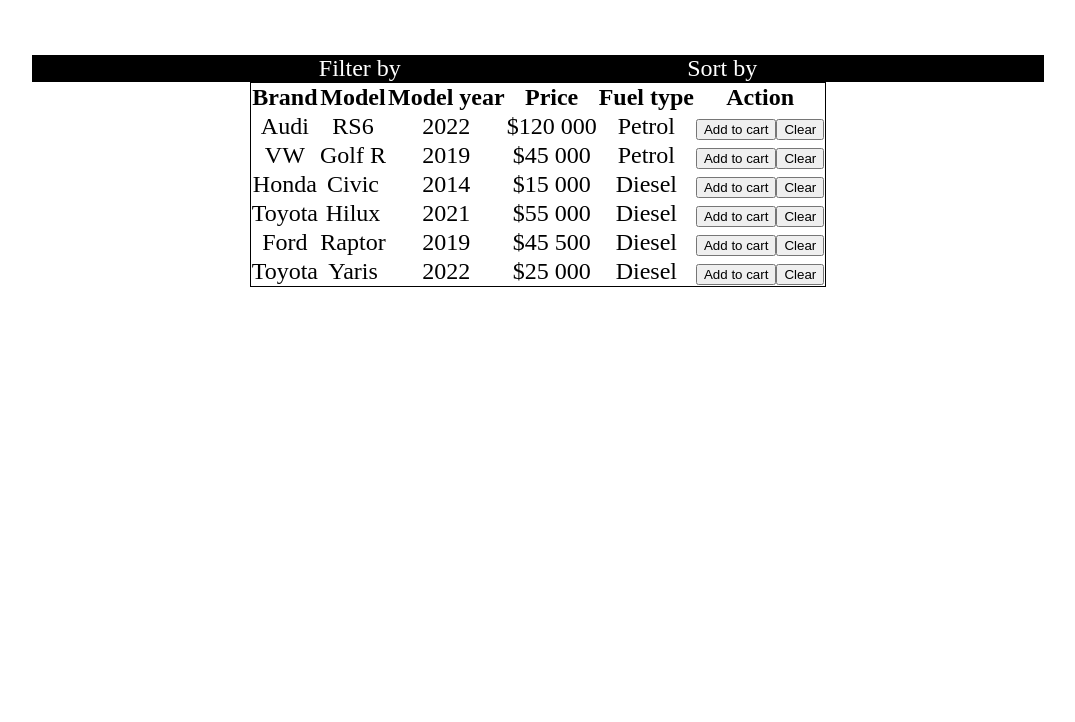
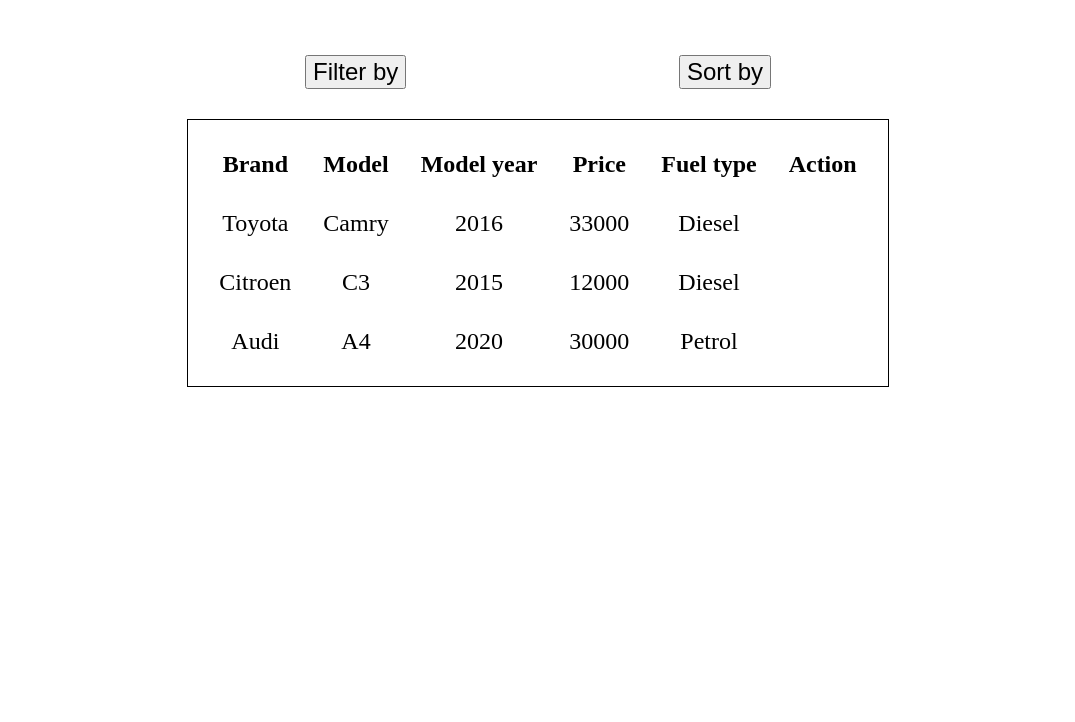
Before and after one commit to Andjelko28/Shop-cart, a plain HTML site: page index.html in a window 1280 px wide. Shown: the part 78-800 px from the top of the page, without its empty margins (102-1177 px from the left). Drawn offline with Linux system fonts and the light colour scheme.

Commit message:
Create JSON with products and implement it to the HTML table

```diff
--- a/index.css
+++ b/index.css
@@ -18,7 +18,6 @@
     max-width: 80%;
     margin: auto;
     margin-top: 70px ;
-    background-color: black;
     justify-content: space-evenly;
     font-size: 1.5em;
     color: white;
@@ -35,14 +34,31 @@
 
 table{
     border: 1px solid black;
-    border-collapse:collapse ;
     margin: auto;
+    margin-top: 30px;
     text-align: center;
     max-width: 80%;
     font-size: 1.5em;
     border-spacing: 30px;
 }
 
-tr{
-    border-collapse: 1px solid black;
+.dropdown{
+    display: inline-block;
 }
+
+.dropdown-toggle{
+    font-size: 1em;
+}
+
+.dropdown-menu{
+display: none;
+}
+
+.dropdown:hover .dropdown-menu{
+    display: block;
+}
+
+.dropdown-menu a{
+    display: block;
+    font-size: 0.8em;
+}
--- a/index.html
+++ b/index.html
@@ -1,10 +1,9 @@
 <!DOCTYPE html>
 <html lang="en">
-
   <head>
-    <meta charset="UTF-8">
-    <meta name="viewport" content="width=device-width, initial-scale=1.0">
-    <link rel="stylesheet" href="index.css">
+    <meta charset="UTF-8" />
+    <meta name="viewport" content="width=device-width, initial-scale=1.0" />
+    <link rel="stylesheet" href="index.css" />
     <script defer src="index.js"></script>
     <title>Document</title>
   </head>
@@ -12,12 +11,22 @@
   <body>
     <nav>
       <div class="cart">
-            <a href="">Cart</a>
+        <a href="">Cart<span> 0</span></a>
       </div>
     </nav>
     <div class="options">
-       <div>Filter by</div>
-       <div>Sort by</div>
+      <div class="dropdown">
+        <button class="dropdown-toggle">Filter by</button>
+      </div>
+      <div class="dropdown">
+        <button class="dropdown-toggle">Sort by</button>
+        <div class="dropdown-menu">
+          <a href="#" class="dropdown-items">A - Z</a>
+          <a href="#" class="dropdown-items">Z - A</a>
+          <a href="#" class="dropdown-items">Highest - Lowest</a>
+          <a href="#" class="dropdown-items">Lowest - Highest</a>
+        </div>
+      </div>
     </div>
     <table>
       <thead>
@@ -28,59 +37,11 @@
           <th>Price</th>
           <th>Fuel type</th>
           <th>Action</th>
-          <tbody>
-            <tr>
-              <td>Audi</td>
-              <td>RS6</td>
-              <td>2022</td>
-              <td>$120 000</td>
-              <td>Petrol</td>
-              <td><button>Add to cart</button><button>Clear</button></td>
-            </tr>
-            <tr>
-              <td>VW</td>
-              <td>Golf R</td>
-              <td>2019</td>
-              <td>$45 000</td>
-              <td>Petrol</td>
-              <td><button>Add to cart</button><button>Clear</button></td>
-            </tr>
-            <tr>
-              <td>Honda</td>
-              <td>Civic</td>
-              <td>2014</td>
-              <td>$15 000</td>
-              <td>Diesel</td>
-              <td><button>Add to cart</button><button>Clear</button></td>
-            </tr>
-            <tr>
-              <td>Toyota</td>
-              <td>Hilux</td>
-              <td>2021</td>
-              <td>$55 000</td>
-              <td>Diesel</td>
-              <td><button>Add to cart</button><button>Clear</button></td>
-            </tr>
-            <tr>
-              <td>Ford</td>
-              <td>Raptor</td>
-              <td>2019</td>
-              <td>$45 500</td>
-              <td>Diesel</td>
-              <td><button>Add to cart</button><button>Clear</button></td>
-            </tr>
-            <tr>
-              <td>Toyota</td>
-              <td>Yaris</td>
-              <td>2022</td>
-              <td>$25 000</td>
-              <td>Diesel</td>
-              <td><button>Add to cart</button><button>Clear</button></td>
-            </tr>
+          <tbody id="data-output">
+
           </tbody>
         </tr>
       </thead>
     </table>
   </body>
-
 </html>
--- a/index.js
+++ b/index.js
@@ -0,0 +1,20 @@
+fetch("products.json")
+.then(function(response){
+    return response.json();
+})
+.then(function(products){
+    let placeholder = document.querySelector('#data-output');
+    let out = '';
+    for(let product of products){
+        out +=`
+        <tr>
+        <td>${product.brand}</td>
+        <td>${product.model}</td>
+        <td>${product.year}</td>
+        <td>${product.price}</td>
+        <td>${product.fuel}</td>
+        </tr>
+        `
+    }
+    placeholder.innerHTML = out;
+})
--- /dev/null
+++ b/products.json
@@ -0,0 +1,24 @@
+[
+    {
+        "brand":"Toyota",
+        "model":"Camry",
+        "year":2016,
+        "price":33000,
+        "fuel":"Diesel"
+    },
+    {
+        "brand":"Citroen",
+        "model":"C3",
+        "year" : 2015,
+        "price":12000,
+        "fuel":"Diesel"
+    },
+    {
+        "brand":"Audi",
+        "model":"A4",
+        "year":2020,
+        "price":30000,
+        "fuel":"Petrol"
+    }
+
+]
```
Lines whose indentation alone changed are shown as unchanged.
